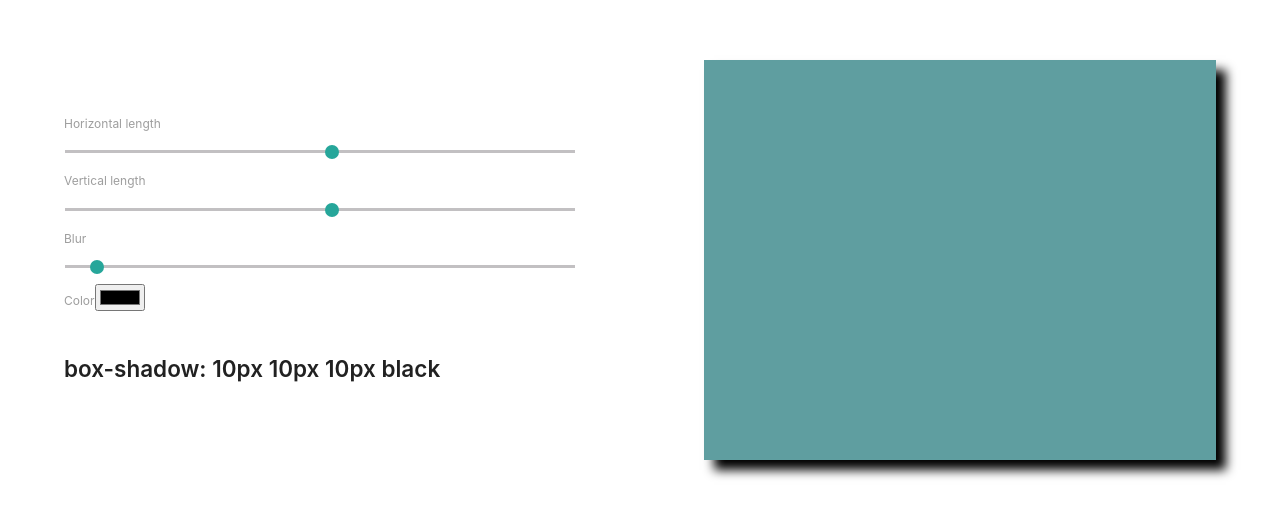
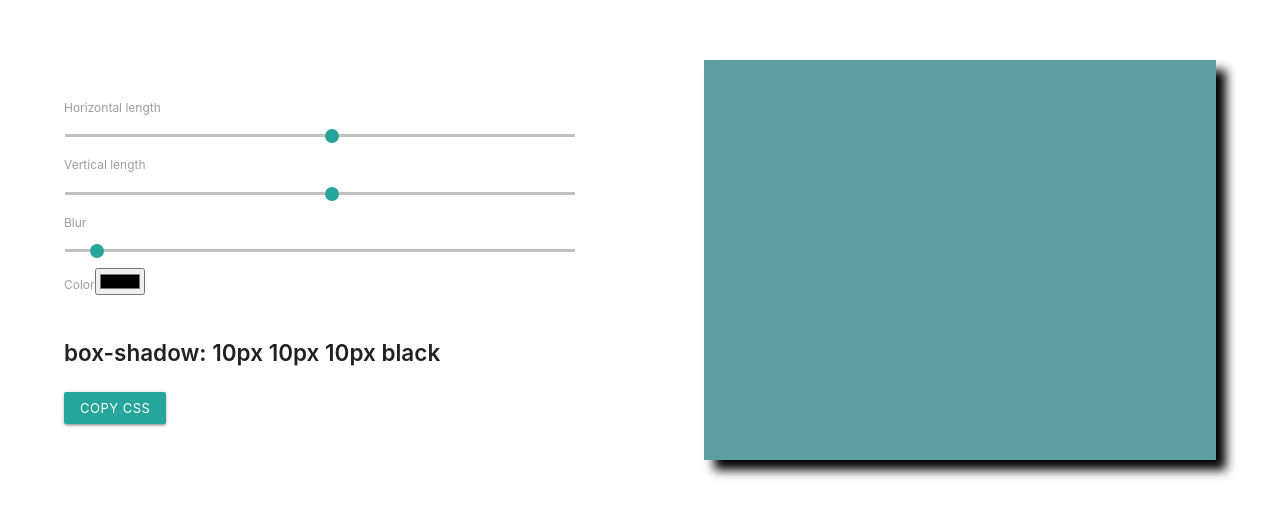
Before and after one commit to kritika243/box-shadow-generator, a React (Create React App) app: page / in a window 1280 px wide. Shown: the part 140-656 px from the top of the page. Built offline with nearby package versions, Linux system fonts and the light colour scheme.

Commit message:
copy to clipboard functionality, changed a few styles

```diff
--- a/package.json
+++ b/package.json
@@ -7,6 +7,7 @@
     "@testing-library/react": "^11.2.7",
     "@testing-library/user-event": "^12.8.3",
     "react": "^17.0.2",
+    "react-copy-to-clipboard": "^5.0.3",
     "react-dom": "^17.0.2",
     "react-scripts": "4.0.3",
     "web-vitals": "^1.1.2"
--- a/src/App.css
+++ b/src/App.css
@@ -18,7 +18,6 @@
 }
 
 .controls p {
-  cursor: pointer;
   margin-top: 40px;
   font-weight: 600;
   font-size: 1.5rem;
--- a/src/App.js
+++ b/src/App.js
@@ -1,11 +1,14 @@
 import './App.css'
 import { useState } from 'react'
+import { CopyToClipboard } from 'react-copy-to-clipboard'
 
 function App() {
   const [HorizontalLength, setHorizontalLength] = useState(10)
   const [VerticalLength, setVerticalLength] = useState(10)
   const [Blur, setBlur] = useState(10)
   const [Color, setColor] = useState('black')
+  const [Copied, setCopied] = useState(false)
+  const val = `box-shadow: ${HorizontalLength}px ${VerticalLength}px ${Blur}px ${Color};`
   return (
     <div className='App'>
       <div className='controls'>
@@ -40,9 +43,14 @@ function App() {
           value={Color}
           onChange={(e) => setColor(e.target.value)}
         />
+
         <p>
           box-shadow: {HorizontalLength}px {VerticalLength}px {Blur}px {Color}
         </p>
+        <CopyToClipboard text={val} onCopy={() => setCopied(true)}>
+          <a class='waves-effect waves-light btn-small'>Copy CSS</a>
+        </CopyToClipboard>
+        {/* {Copied ? (Copied = false) : (Copied = true)} */}
       </div>
       <div className='output'>
         <div
```
Also changed, not shown: 1 other file (tests, documents, lock files or other folders).
